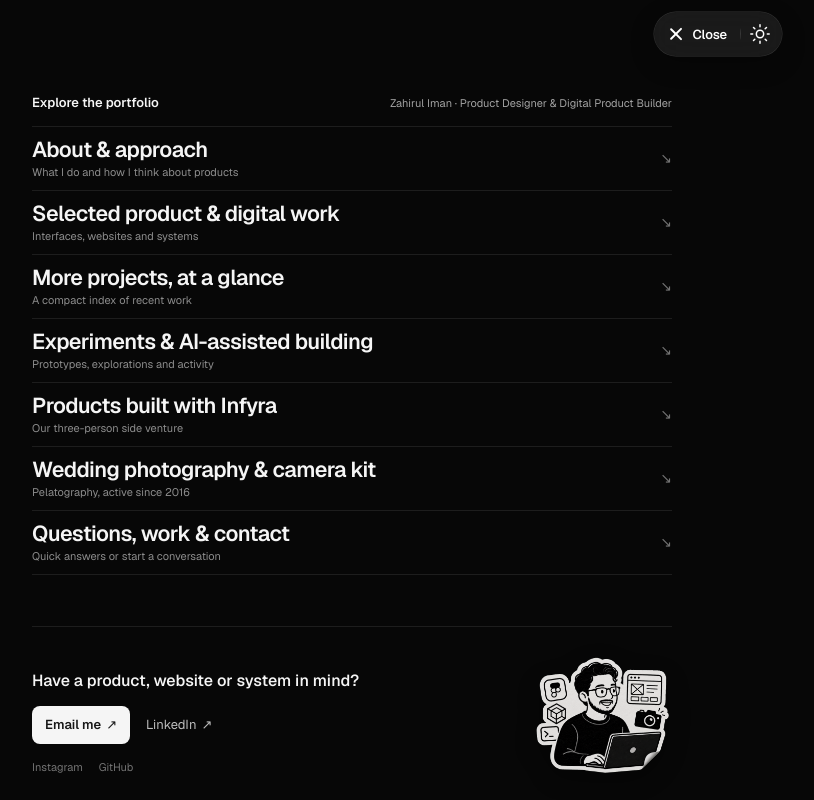
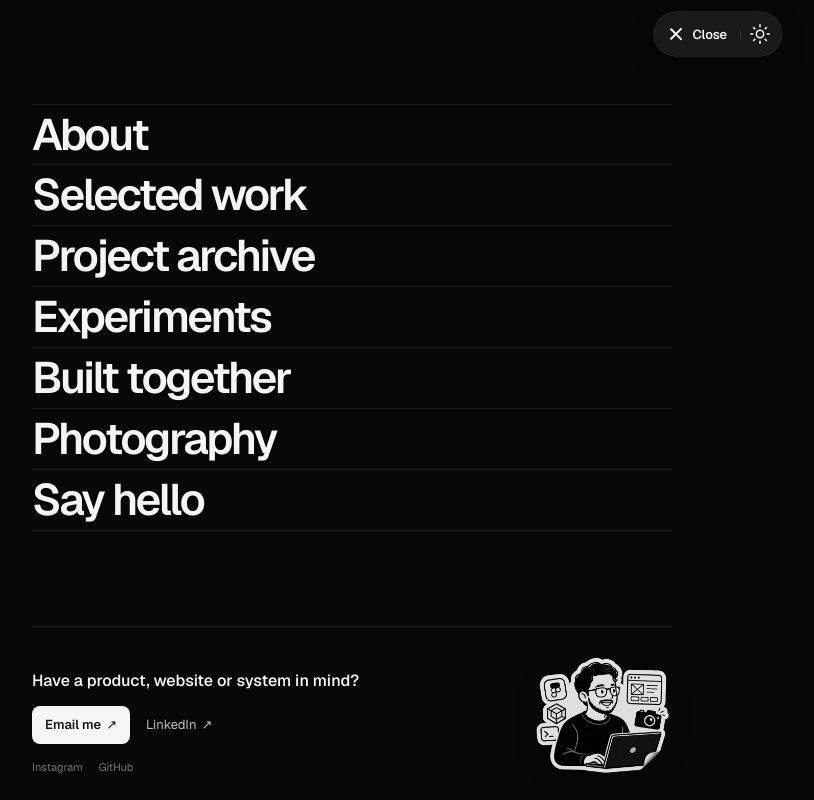
Before and after one commit to infyramy/zi-portfolio, a React (Vite) app: page / in a window 1280 px wide. Both pictures are taken after a click on the button "Menu". Shown: the top 800 px of the page, without its empty margins (288-1102 px from the left). Built offline with nearby package versions, Linux system fonts and the light colour scheme.

Commit message:
Simplify menu and sharpen section titles

```diff
--- a/src/App.jsx
+++ b/src/App.jsx
@@ -82,7 +82,7 @@ function InternalLink({ href, children, className, onNavigate }) {
   return <a href={href} className={className} onClick={navigate}>{children}</a>;
 }
 
-function SectionLink({ id, title, detail, onNavigate }) {
+function SectionLink({ id, title, onNavigate }) {
   const href = `/#${id}`;
   const navigate = (event) => {
     if (event.metaKey || event.ctrlKey || event.shiftKey || event.altKey || window.location.pathname !== "/") return;
@@ -96,7 +96,7 @@ function SectionLink({ id, title, detail, onNavigate }) {
       else target.scrollIntoView({ behavior:window.matchMedia("(prefers-reduced-motion: reduce)").matches ? "auto" : "smooth", block:"start" });
     });
   };
-  return <a href={href} onClick={navigate}><span className="menu-link-copy"><strong>{title}</strong><small>{detail}</small></span><span className="menu-link-mark" aria-hidden="true">↘</span></a>;
+  return <a href={href} onClick={navigate}>{title}</a>;
 }
 
 function SiteChrome({ route }) {
@@ -167,15 +167,14 @@ function SiteChrome({ route }) {
     </header>
     <div id="site-menu" className={`site-menu ${menuOpen ? "is-open" : ""}`} aria-hidden={!menuOpen} inert={!menuOpen}>
       <div className="menu-shell">
-        <div className="menu-intro"><strong>Explore the portfolio</strong><span>Zahirul Iman · Product Designer &amp; Digital Product Builder</span></div>
         <nav className="menu-nav" aria-label="Primary navigation">
-          <SectionLink id="introduction" title="About & approach" detail="What I do and how I think about products" onNavigate={close}/>
-          <SectionLink id="work-highlights" title="Selected product & digital work" detail="Interfaces, websites and systems" onNavigate={close}/>
-          <SectionLink id="past-work" title="More projects, at a glance" detail="A compact index of recent work" onNavigate={close}/>
-          <SectionLink id="experiments" title="Experiments & AI-assisted building" detail="Prototypes, explorations and activity" onNavigate={close}/>
-          <SectionLink id="infyra" title="Products built with Infyra" detail="Our three-person side venture" onNavigate={close}/>
-          <SectionLink id="photography" title="Wedding photography & camera kit" detail="Pelatography, active since 2016" onNavigate={close}/>
-          <SectionLink id="contact" title="Questions, work & contact" detail="Quick answers or start a conversation" onNavigate={close}/>
+          <SectionLink id="introduction" title="About" onNavigate={close}/>
+          <SectionLink id="work-highlights" title="Selected work" onNavigate={close}/>
+          <SectionLink id="past-work" title="Project archive" onNavigate={close}/>
+          <SectionLink id="experiments" title="Experiments" onNavigate={close}/>
+          <SectionLink id="infyra" title="Built together" onNavigate={close}/>
+          <SectionLink id="photography" title="Photography" onNavigate={close}/>
+          <SectionLink id="contact" title="Say hello" onNavigate={close}/>
         </nav>
         <div className="menu-footer">
           <div className="menu-contact">
@@ -217,7 +216,7 @@ function SocialLinks({ includeGitHub = false }) {
 
 function WhatIWorkWith() {
   return <section className="capabilities-section page-column" id="capabilities" aria-labelledby="capabilities-title" data-motion="list">
-    <div className="section-heading"><h2 id="capabilities-title">Tools behind the work</h2></div>
+    <div className="section-heading"><h2 id="capabilities-title">What’s in rotation</h2></div>
     <ul className="capability-list">
       {capabilityGroups.map((group,index)=><li className="capability-row" key={group.title} style={{"--motion-index":index}}>
         <h3>{group.title}</h3>
@@ -344,7 +343,7 @@ function CodexActivity() {
   return <section className={`codex-activity page-column tool-${tool}`} aria-labelledby="activity-tool-title" data-motion="grid">
     <div className="codex-activity-head">
       <div>
-        <h3 id="activity-tool-title">AI-assisted building activity</h3>
+        <h3 id="activity-tool-title">A year of making</h3>
         <p>{selected ? selected.source : "Sessions recorded across tools"}</p>
       </div>
       <p>{selected ? `${selectedActivity.total} sessions recorded` : `${total} sessions recorded`}</p>
@@ -477,12 +476,12 @@ function Home() {
       <SocialLinks/>
     </section>
     <WhatIWorkWith/>
-    <section className="section-heading page-column" id="work-highlights" data-motion="copy"><h2>Selected product &amp; digital work</h2><p>A closer look at products, interfaces, websites and systems I helped shape.</p></section>
+    <section className="section-heading page-column" id="work-highlights" data-motion="copy"><h2>A few things worth showing</h2><p>A closer look at products, interfaces, websites and systems I helped shape.</p></section>
     <WorkReel items={workHighlights} label="Work highlights"/>
     <PastWork/>
-    <section className="experiment-section" id="experiments"><div className="page-column experiment-intro" data-motion="copy"><h2>Experiments, prototypes &amp; new ideas</h2><p>I test AI, visual concepts, branding, rapid prototypes, interfaces, workflows, and new tools almost daily — mainly to understand what is possible before deciding what is actually useful.</p></div><WorkReel items={experimentHighlights} label="Creative experiments"/><CodexActivity/></section>
-    <section className="infyra-chapter" id="infyra"><div className="story-section infyra-section page-column" data-motion="copy"><div><h2>Products built with Infyra</h2><p className="section-lead"><strong>A three-person side venture for building real things.</strong></p><a className="infyra-site-link" href="https://infyra.my/" target="_blank" rel="noreferrer">Visit infyra.my <span aria-hidden="true">↗</span></a></div><div className="infyra-copy"><p>A small three-person studio I co-run alongside my main career. It gives us room to build selected digital products, websites, business systems, and client solutions, starting with the problem rather than the technology.</p><p>My role moves between product direction, UI/UX, prototyping, client discovery, project structure, and helping make the idea clear enough for the team to build.</p><blockquote>“Discuss first. Build only what makes sense.”</blockquote><p>Understand the real problem first. Build only the digital layer that is genuinely useful.</p></div></div><SesiFotoFeature/></section>
-    <section className="photography-section" id="photography"><div className="page-column photography-intro" data-motion="copy"><div><h2>Wedding photography &amp; camera kit</h2><p className="section-lead"><strong>Pelatography, since 2016.</strong></p></div><p>It started during university and never really left. These days I shoot mostly part-time — usually weddings and weekend assignments, often freelancing with different photography teams and studios. Pelatography remains my personal photography identity, rather than a full-time studio operation.</p></div><PhotographyGear/><WorkReel items={photographyHighlights} label="Pelatography work"/></section>
+    <section className="experiment-section" id="experiments"><div className="page-column experiment-intro" data-motion="copy"><h2>Made out of curiosity</h2><p>I test AI, visual concepts, branding, rapid prototypes, interfaces, workflows, and new tools almost daily — mainly to understand what is possible before deciding what is actually useful.</p></div><WorkReel items={experimentHighlights} label="Creative experiments"/><CodexActivity/></section>
+    <section className="infyra-chapter" id="infyra"><div className="story-section infyra-section page-column" data-motion="copy"><div><h2>Built together</h2><p className="section-lead"><strong>Infyra is our three-person side venture for building real things.</strong></p><a className="infyra-site-link" href="https://infyra.my/" target="_blank" rel="noreferrer">Visit infyra.my <span aria-hidden="true">↗</span></a></div><div className="infyra-copy"><p>A small three-person studio I co-run alongside my main career. It gives us room to build selected digital products, websites, business systems, and client solutions, starting with the problem rather than the technology.</p><p>My role moves between product direction, UI/UX, prototyping, client discovery, project structure, and helping make the idea clear enough for the team to build.</p><blockquote>“Discuss first. Build only what makes sense.”</blockquote><p>Understand the real problem first. Build only the digital layer that is genuinely useful.</p></div></div><SesiFotoFeature/></section>
+    <section className="photography-section" id="photography"><div className="page-column photography-intro" data-motion="copy"><div><h2>Life through a lens</h2><p className="section-lead"><strong>Pelatography is my photography identity, active since 2016.</strong></p></div><p>It started during university and never really left. These days I shoot mostly part-time — usually weddings and weekend assignments, often freelancing with different photography teams and studios. Pelatography remains my personal photography identity, rather than a full-time studio operation.</p></div><PhotographyGear/><WorkReel items={photographyHighlights} label="Pelatography work"/></section>
     <Conversation/>
     <Footer/>
   </main>;
@@ -511,7 +510,7 @@ function PastWork(){const items=[
   {type:"System",title:"Innogauge",description:"Analytics system; I simplified complex information into practical product screens."},
   {type:"Website",title:"Peraduan Sunshine",description:"Campaign website; I structured the participation flow and supporting interface."},
   {type:"Website",title:"The Tulip Wedding",description:"Wedding website; I shaped a polished browsing and enquiry journey.",href:"https://thetulipwedding.com/"},
-];return <section className="story-section past-work page-column" id="past-work" data-motion="list"><div className="section-heading"><h2>More projects, at a glance</h2></div><div className="project-index"><div className="project-index-head" aria-hidden="true"><span>Type</span><span>Project</span><span/></div>{items.map((item,index)=>{const content=<><span className="project-type">{item.type}</span><span className="project-summary"><strong>{item.title}</strong><span>{item.description}</span></span><span className="project-arrow" aria-hidden="true">{item.href?"↗":"→"}</span></>;const style={"--motion-index":index};return item.href?<a className="project-row" href={item.href} target="_blank" rel="noreferrer" key={item.title} style={style}>{content}</a>:<div className="project-row" key={item.title} style={style}>{content}</div>})}</div></section>}
+];return <section className="story-section past-work page-column" id="past-work" data-motion="list"><div className="section-heading"><h2>Also on the shelf</h2></div><div className="project-index"><div className="project-index-head" aria-hidden="true"><span>Type</span><span>Project</span><span/></div>{items.map((item,index)=>{const content=<><span className="project-type">{item.type}</span><span className="project-summary"><strong>{item.title}</strong><span>{item.description}</span></span><span className="project-arrow" aria-hidden="true">{item.href?"↗":"→"}</span></>;const style={"--motion-index":index};return item.href?<a className="project-row" href={item.href} target="_blank" rel="noreferrer" key={item.title} style={style}>{content}</a>:<div className="project-row" key={item.title} style={style}>{content}</div>})}</div></section>}
 
 const portfolioSections = [
   { title:"Projects", items:[
@@ -736,7 +735,7 @@ function Conversation(){
   const showMainOptions = () => setOptions(CHAT_MAIN_OPTIONS);
   const showingMainOptions = options.length === CHAT_MAIN_OPTIONS.length && options.every((key, index) => key === CHAT_MAIN_OPTIONS[index]);
 
-  return <><div className="chat-entry-snap" aria-hidden="true"/><section className="conversation-section page-column" id="contact" data-motion="chat"><h2>Questions, work &amp; contact</h2>
+  return <><div className="chat-entry-snap" aria-hidden="true"/><section className="conversation-section page-column" id="contact" data-motion="chat"><h2>Start anywhere</h2>
     <div className="chat-mobile-header" aria-hidden="true"><span className="chat-mobile-avatar"><img src="/assets/zahirul/zahirul-head.png" alt=""/></span><span><strong>Zahirul Iman</strong><small>usually replies quickly</small></span></div>
     <div className="chat-shell">
     <div className="chat-transcript" aria-live="polite" aria-label="Conversation with Zahirul">
--- a/src/styles.css
+++ b/src/styles.css
@@ -93,19 +93,11 @@ strong{font-weight:620;color:var(--ink)}
 ::view-transition-new(root){z-index:2}
 .theme-is-transitioning::view-transition-new(root){clip-path:circle(0 at var(--theme-transition-x) var(--theme-transition-y));animation:theme-circular-reveal .62s cubic-bezier(.16,1,.3,1) forwards}
 @keyframes theme-circular-reveal{to{clip-path:circle(150vmax at var(--theme-transition-x) var(--theme-transition-y))}}
-.menu-shell{width:min(var(--column),calc(100vw - var(--gutter)*2));min-height:100svh;margin-inline:auto;padding:94px 0 max(24px,env(safe-area-inset-bottom));display:flex;flex-direction:column}
-.menu-intro{display:flex;align-items:baseline;justify-content:space-between;gap:24px;padding-bottom:14px;color:#a3a3a3;font-size:11px;line-height:1.4}
-.menu-intro strong{color:#f5f5f5;font-size:13px;font-weight:580}
+.menu-shell{width:min(var(--column),calc(100vw - var(--gutter)*2));min-height:100svh;margin-inline:auto;padding:104px 0 max(24px,env(safe-area-inset-bottom));display:flex;flex-direction:column}
 .menu-nav{display:flex;flex-direction:column;align-items:stretch}
-.menu-nav a{width:100%;min-height:64px;padding:10px 0;display:flex;align-items:center;justify-content:space-between;gap:24px;border-bottom:1px solid #ffffff17;color:#f5f5f5;transition:transform .28s var(--ease-out),border-color .2s}
+.menu-nav a{width:100%;min-height:61px;padding:7px 0;display:flex;align-items:center;border-bottom:1px solid #ffffff17;color:#f5f5f5;font-size:clamp(2rem,4.2vw,2.75rem);font-weight:590;letter-spacing:-.052em;line-height:.94;transition:transform .28s var(--ease-out),border-color .2s,color .2s}
 .menu-nav a:first-child{border-top:1px solid #ffffff17}
 .menu-nav a:hover{border-color:#ffffff52;transform:translateX(5px)}
-.menu-link-copy{display:grid;gap:3px;min-width:0}
-.menu-link-copy strong{color:#f5f5f5;font-size:clamp(1.15rem,2vw,1.35rem);font-weight:590;letter-spacing:-.025em;line-height:1.15}
-.menu-link-copy small{color:#8c8c8c;font-size:11px;line-height:1.35;transition:color .2s}
-.menu-nav a:hover .menu-link-copy small{color:#bdbdbd}
-.menu-link-mark{flex:0 0 auto;color:#737373;font-size:14px;font-weight:400;transition:color .2s,transform .28s var(--ease-out)}
-.menu-nav a:hover .menu-link-mark{color:#fff;transform:translate(2px,2px)}
 .menu-footer{position:relative;min-height:150px;margin-top:auto;padding-top:24px;display:grid;grid-template-columns:minmax(0,1fr) 150px;align-items:end;gap:28px;border-top:1px solid #ffffff17}
 .menu-contact{position:relative;z-index:2}
 .menu-contact>p{max-width:330px;color:#f5f5f5;font-size:16px;line-height:1.45;font-weight:540;text-wrap:balance}
@@ -632,10 +624,7 @@ strong{font-weight:620;color:var(--ink)}
   .site-menu{clip-path:circle(0 at calc(100% - 98px) var(--header-center))}
   .site-menu.is-open{clip-path:circle(150vmax at calc(100% - 98px) var(--header-center))}
   .menu-shell{width:calc(100vw - 40px);padding-top:78px}
-  .menu-intro{display:grid;gap:3px}
-  .menu-nav a{min-height:60px;padding-block:9px}
-  .menu-link-copy strong{font-size:18px}
-  .menu-link-copy small{font-size:10px}
+  .menu-nav a{min-height:54px;padding-block:7px;font-size:clamp(1.75rem,8vw,2.25rem)}
   .menu-footer{grid-template-columns:minmax(0,1fr) 96px;min-height:132px;gap:18px}
   .menu-illustration{width:92px}
   .definition-page,.playground-page{padding-top:100px}
@@ -666,7 +655,6 @@ strong{font-weight:620;color:var(--ink)}
   .menu-control{width:40px;padding:0}
   .site-menu{clip-path:circle(0 at calc(100% - 78px) var(--header-center))}
   .site-menu.is-open{clip-path:circle(150vmax at calc(100% - 78px) var(--header-center))}
-  .menu-intro span{font-size:10px}
   .menu-footer{grid-template-columns:minmax(0,1fr) 78px;gap:12px}
   .menu-contact>p{font-size:14px}
   .menu-actions{gap:12px;font-size:12px}
@@ -679,10 +667,7 @@ strong{font-weight:620;color:var(--ink)}
 
 @media(orientation:landscape) and (max-height:520px){
   .menu-shell{padding-top:66px}
-  .menu-intro{display:none}
-  .menu-nav a{min-height:48px;padding-block:6px}
-  .menu-link-copy strong{font-size:16px}
-  .menu-link-copy small{font-size:9px}
+  .menu-nav a{min-height:44px;padding-block:5px;font-size:25px}
   .menu-footer{min-height:100px;padding-top:14px}
   .menu-contact>p{font-size:14px}
   .menu-illustration{width:90px}
```
Also changed, not shown: 1 other file (tests, documents, lock files or other folders).
